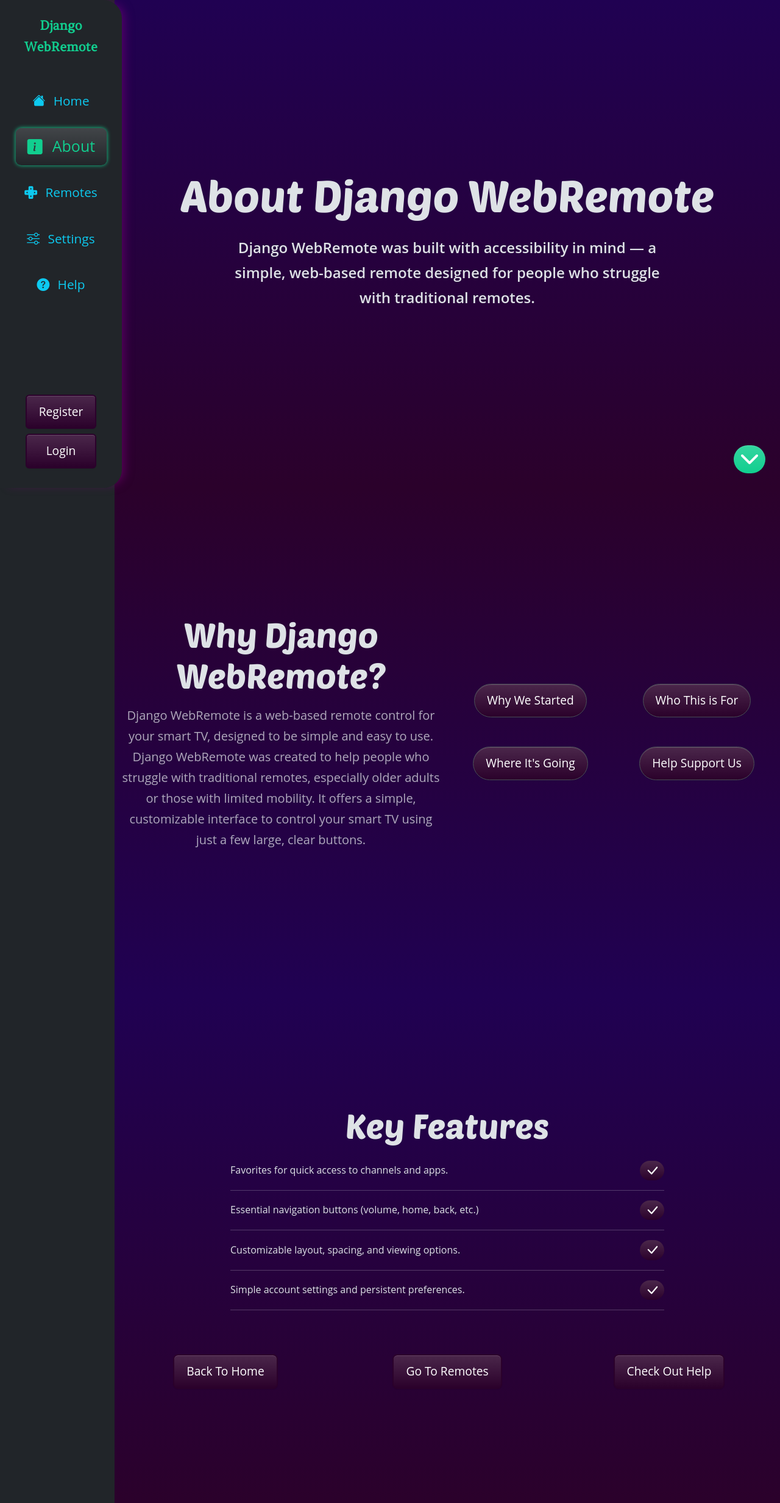
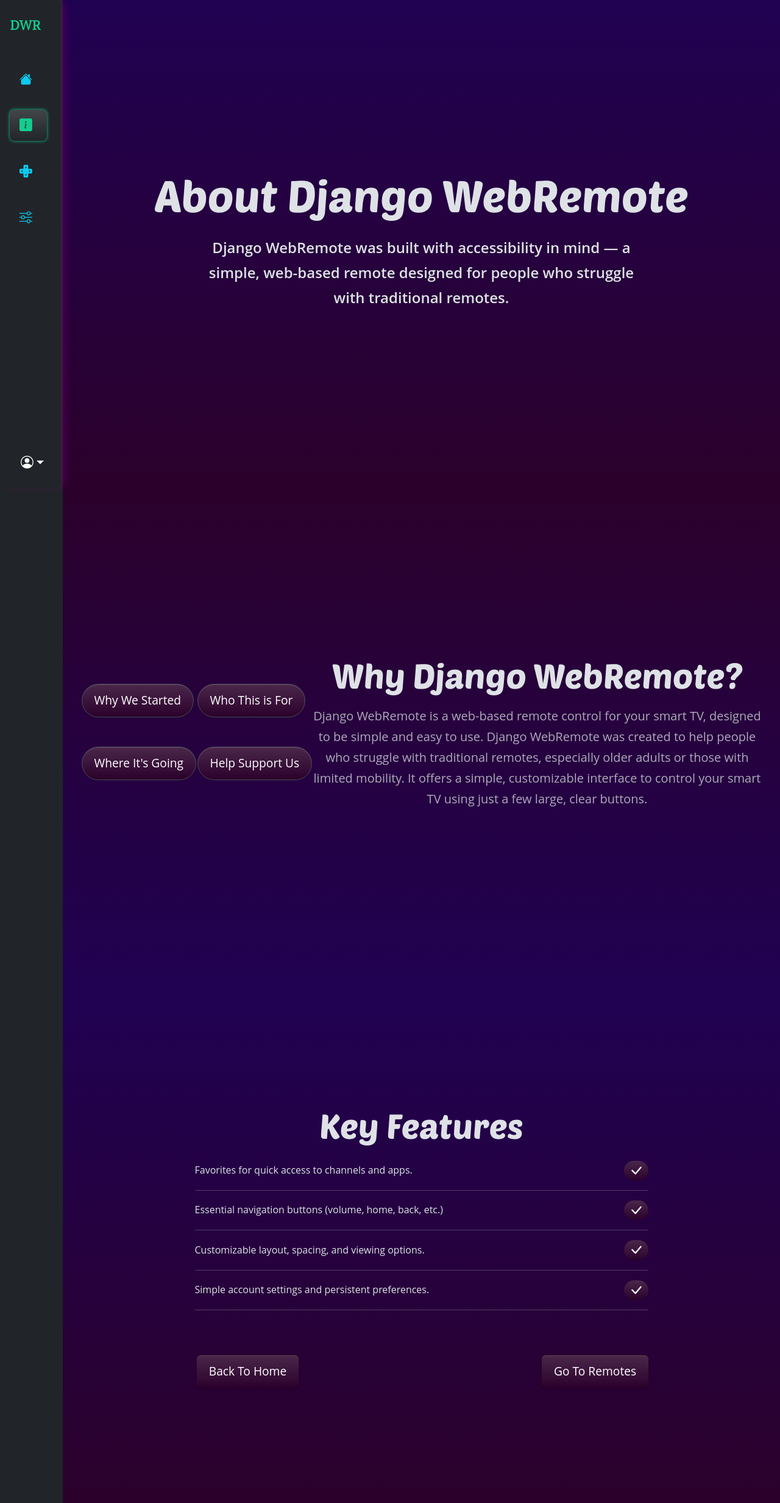
Before and after one commit to Alexander-N-Shelton/djangoWebRemote, a Django app: page /about/ in a window 1280 px wide. Shown: the whole page at 61% size. Run offline with Django 4.2, Linux system fonts and the light colour scheme; some libraries are stand-ins or nearby versions.

Commit message:
1.2.2 Commit some small UI changes before branching to work on new feature.

```diff
--- a/pages/templates/pages/about.html
+++ b/pages/templates/pages/about.html
@@ -23,17 +23,7 @@
   <section id="why" class="why about pt-6 pt-lg-0 pb-lg-5 mb-0">
     <div class="container d-flex flex-column justify-content-center align-items-center min-vh-100">
       <div class="row text-center">
-        <div class="col-lg-6">
-          <div class="display-4 mb-3 mt-0">Why Django WebRemote?</div>
-          <div class="col mx-auto">
-            <span class="fs-5 text-muted mb-md-4 mb-lg-0">
-              Django WebRemote is a web-based remote control for your smart TV, designed to be simple and easy to use.
-              Django WebRemote was created to help people who struggle with traditional remotes, especially older adults or those with limited mobility.
-              It offers a simple, customizable interface to control your smart TV using just a few large, clear buttons.
-            </span>
-          </div>
-        </div>
-        <div class="col-lg-6 d-flex justify-content-center align-items-center pt-5 pt-lg-0">
+        <div class="col-lg-4 d-flex justify-content-center align-items-center pt-5 pt-lg-0">
           <div class="row">
             <div class="col-sm-6 col-lg-12 col-xl-6">
               <!-- Why We Started -->
@@ -51,6 +41,16 @@
               <!-- Support Us -->
               <button type="button" class="btn btn-primary border rounded-pill text-nowrap my-2 my-lg-4" data-bs-toggle="modal" data-bs-target="#supportModal">Help Support Us</button>
             </div>
+          </div>
+        </div>
+        <div class="col-lg-8">
+          <div class="display-4 mb-3 mt-0">Why Django WebRemote?</div>
+          <div class="col mx-auto">
+            <span class="fs-5 text-muted mb-md-4 mb-lg-0">
+              Django WebRemote is a web-based remote control for your smart TV, designed to be simple and easy to use.
+              Django WebRemote was created to help people who struggle with traditional remotes, especially older adults or those with limited mobility.
+              It offers a simple, customizable interface to control your smart TV using just a few large, clear buttons.
+            </span>
           </div>
         </div>
       </div>
@@ -180,15 +180,15 @@
       </div>
       <div id="links" class="col-lg-12 mx-auto mt-5 pb-4">
         <div class="row text-center">
-          <div class="col-md-4 mt-lg-4 mt-1 mb-lg-3 mb-1">
+          <div class="col-md-6 mt-lg-4 mt-1 mb-lg-3 mb-1">
             <a href="{% url 'home' %}" class="btn btn-primary text-nowrap rounded-3">Back To Home</a>
           </div>
-          <div class="col-md-4 mt-lg-4 mt-1 mb-lg-3 mb-1">
+          <div class="col-md-6 mt-lg-4 mt-1 mb-lg-3 mb-1">
             <a href="{% url 'remote_control' %}" class="btn btn-primary text-nowrap rounded-3">Go To Remotes</a>
           </div>
-          <div class="col-md-4 mt-lg-4 mt-1 mb-lg-3 mb-1">
+          <!-- <div class="col-md-4 mt-lg-4 mt-1 mb-lg-3 mb-1">
             <a href="{% url 'help' %}" class="btn btn-primary text-nowrap rounded-3">Check Out Help</a>
-          </div>
+          </div> -->
         </div>
       </div>
     </div>
--- a/pages/templates/pages/home.html
+++ b/pages/templates/pages/home.html
@@ -9,7 +9,7 @@
 <section id="home" class="home container d-flex flex-column justify-content-center align-items-center min-vh-100">
   <div class="row text-center">
     <h1 class="display-2 mb-5">Welcome To Django WebRemote</h1>
-    <div class="col-lg-4 mx-auto">
+    <div class="col-lg-8 mx-auto">
       <p class="lead">A simplified smart TV remote built for accessibility and ease of use - right from your browser.</p>
     </div>
   </div>
--- a/remote/static/remote/css/single_remote.css
+++ b/remote/static/remote/css/single_remote.css
@@ -6,7 +6,7 @@
 }
 
 #singleRemote .nav-link.active {
-    font-size: 1.5rem !important;
+    font-size: 1.2rem !important;
 }
 
 #singleRemote button {
--- a/settings/templates/settings/settings.html
+++ b/settings/templates/settings/settings.html
@@ -6,7 +6,7 @@
 <link rel="stylesheet" href="{% static 'settings/css/settings.css' %}">
 {% endblock %}
 {% block content %}
-<section id="settings" class="settings d-flex flex-column align-items-center min-vh-100 py-lg-7">
+<section id="settings" class="settings d-flex flex-column align-items-center min-vh-100 py-lg-5">
   <div class="container d-flex justify-content-center align-items-center border-bottom mx-auto">
     <ul class="nav nav-tabs">
       <li class="nav-item">
--- a/static/global/css/sidebar.css
+++ b/static/global/css/sidebar.css
@@ -3,16 +3,16 @@
 /* Sidebar */
 @media (min-width: 992px) {
   #mainContent {
-    padding-left: 200px !important;
+    padding-left: 115px !important;
   }
 
   #sidebar {
     height: 100vh;
-    border-top-right-radius: 30px;
-    border-bottom-right-radius: 30px;
+    border-top-right-radius: 10px;
+    border-bottom-right-radius: 10px;
     box-shadow: 10px 0 15px -5px rgba(128, 0, 128, 0.5);
     font-size: 1.3rem;
-    width: 200px;
+    width: 100px;
   }
 
   #sidebar .nav-link {
@@ -59,7 +59,6 @@
   background-color: var(--bs-secondary) !important;
   color: var(--bs-dark) !important;
   box-shadow: 0 0 5px var(--bs-dark) !important;
-  transform: scale(1.1);
   transition: all 2s ease-in-out;
 }
 
@@ -67,9 +66,6 @@
   background-color: var(--bs-dark) !important;
   color: var(--bs-secondary) !important;
   box-shadow: 0 0 5px var(--bs-secondary) !important;
-  animation-name: animate1;
-  animation-duration: 2s;
-  animation-fill-mode: forwards;
 }
 
 #sidebar .nav-link.active:hover {
@@ -78,9 +74,3 @@
   box-shadow: 0 0 5px var(--bs-secondary) !important;
   text-wrap: nowrap !important;
 }
-
-@keyframes animate1 {
-  to {
-    transform: scale(1.2);
-  }
-}
--- a/templates/base.html
+++ b/templates/base.html
@@ -42,7 +42,7 @@
 
     <!-- Scripts -->
     {% block scripts %} {% endblock %}
-    <script src="{% static 'global/js/script.js' %}"></script>
+    <!-- <script src="{% static 'global/js/script.js' %}"></script> -->
     <script src="{% static 'global/js/messages.js' %}"></script>
     <script src="{% static 'global/js/bootstrap.bundle.min.js' %}"></script>
   </body>
--- a/templates/partials/_sidebar.html
+++ b/templates/partials/_sidebar.html
@@ -1,8 +1,7 @@
 {% load static %}
-<div class="d-flex flex-lg-column flex-row flex-grow-1 align-items-center px-lg-1 px-2 py-lg-4 py-3">
-  <a href="https://Alexander-N-Shelton.github.io/djangoWebRemote/" class="navbar-brand d-flex align-items-center text-center mb-lg-0 text-decoration-none">
-    <span class="d-lg-none d-block">DWR</span>
-    <span class="d-none d-lg-block">Django<br>WebRemote</span>
+<div class="d-flex flex-lg-column flex-row flex-grow-1 align-items-start ps-2 pe-1 py-lg-4 py-3">
+  <a href="https://alexander-shelton.github.io/djangoWebRemote/" class="navbar-brand d-flex mb-lg-0 text-decoration-none">
+    <span class="d-block">DWR</span>
   </a>
   <hr>
   <ul class="nav nav-pills flex-lg-column flex-row flex-nowrap flex-shrink-1 flex-lg-grow-0 flex-grow-1 mb-lg-auto mb-0 justify-content-center align-items-center" id="menu">
@@ -10,45 +9,42 @@
     <li class="nav-item">
       {% url 'home' as home %}
       <a href="{% url 'home' %} " class="nav-link text-info rounded-3 {% if request.get_full_path == home %}active{% endif %}">
-        <i class="bi bi-house-fill me-lg-2"></i><span class="d-none d-lg-inline"> Home</span>
+        <i class="bi bi-house-fill me-lg-2"></i>
       </a>
     </li>
     <!-- About -->
     <li class="nav-item">
       {% url 'about' as about %}
       <a href="{% url 'about' %}" class="nav-link text-info rounded-3 {% if request.get_full_path == about %}active{% endif %}">
-        <i class="bi bi-info-square-fill me-lg-2"></i><span class="d-none d-lg-inline"> About</span>
+        <i class="bi bi-info-square-fill me-xl-2"></i>
       </a>
     </li>
     <!-- Remote -->
     <li class="nav-item">
       {% url 'remote_control' as remote %}
       <a href="{% url 'remote_control' %}" class="nav-link text-info rounded-3 {% if request.get_full_path == remote %}active{% endif %}">
-        <i class="bi bi-dpad-fill me-lg-2"></i><span class="d-none d-lg-inline"> Remotes</span>
+        <i class="bi bi-dpad-fill me-lg-2"></i>
       </a>
     </li>
     <!-- Settings -->
     <li class="nav-item">
       {% url 'settings' as settings %}
       <a href="{% url 'settings' %}" class="nav-link text-info rounded-3 {% if request.get_full_path == settings %}active{% endif %}">
-        <i class="bi bi-sliders me-lg-2"></i><span class="d-none d-lg-inline"> Settings</span>
+        <i class="bi bi-sliders me-lg-2"></i>
       </a>
     </li>
     <!-- Help -->
-    <li class="nav-item">
+    <!-- <li class="nav-item">
       {% url 'help' as help %}
       <a href="{% url 'help' %}"  id="navLink" class="nav-link text-info rounded-3 {% if request.get_full_path ==  help %}active{% endif %}">
         <i class="bi bi-question-circle-fill me-lg-2"></i><span class="d-none d-lg-inline"> Help</span>
       </a>
-    </li>
+    </li> -->
   </ul>
   <hr>
-  <div class="dropdown py-lg-4 mt-lg-auto ms-auto ms-lg-0 flex-shrink-1">
-    <a href="#" class="d-flex d-lg-none align-items-center text-white text-decoration-none dropdown-toggle" id="dropdownUser1" data-bs-toggle="dropdown" aria-expanded="false">
+  <div class="dropdown ms-auto pe-3">
+    <a href="#" class="d-flex align-items-center text-white text-decoration-none dropdown-toggle" id="dropdownUser1" data-bs-toggle="dropdown" aria-expanded="false">
       <i class="bi bi-person-circle"></i>
-      {% if user.is_authenticated %}
-        <span class="d-none d-lg-inline mx-2">{{ user.first_name }}</span>
-      {% endif %}
     </a>
     <ul class="dropdown-menu dropdown-menu-dark text-small shadow" aria-labelledby="dropdownUser1">
       {% if user.is_authenticated %}
@@ -67,19 +63,4 @@
       {% endif %}
     </ul>
   </div>
-  <div id="registrationBtns" class="d-lg-grid d-none my-2 gap-2">
-    {% if user.is_authenticated %}
-      <!-- If user is logged in provide logout button -->
-      <form action="{% url 'logout' %}" method="post">
-        {% csrf_token %}
-        <button id="logoutBtn" type="submit" class="btn btn-primary">Logout</button>
-      </form>
-    {% else %}
-      <!-- If user is not logged in provide register and login buttons -->
-      {% url 'register' as rgstr %}
-        <a href="{% url 'register' %}" class="btn btn-primary {% if request.get_full_path == rgstr %}active btn-disabled text-muted{% endif %}">Register</a>
-      {% url 'login' as lgn %}
-        <a href="{% url 'login' %}" class="btn btn-primary {% if request.get_full_path == lgn %}active btn-disabled text-muted{% endif %}">Login</a>
-    {% endif %}
-  </div>
 </div>
```
Also changed, not shown: djangoWebRemote/settings.py (+25 -0 lines), remote/templates/remote/single_remote.html (+8 -8 lines), remote/views.py (+9 -0 lines), static/global/icons/accn.svg (deleted), static/global/icons/apple-tv+.svg (deleted), static/global/icons/fox_news.svg (deleted), 1 other file.
